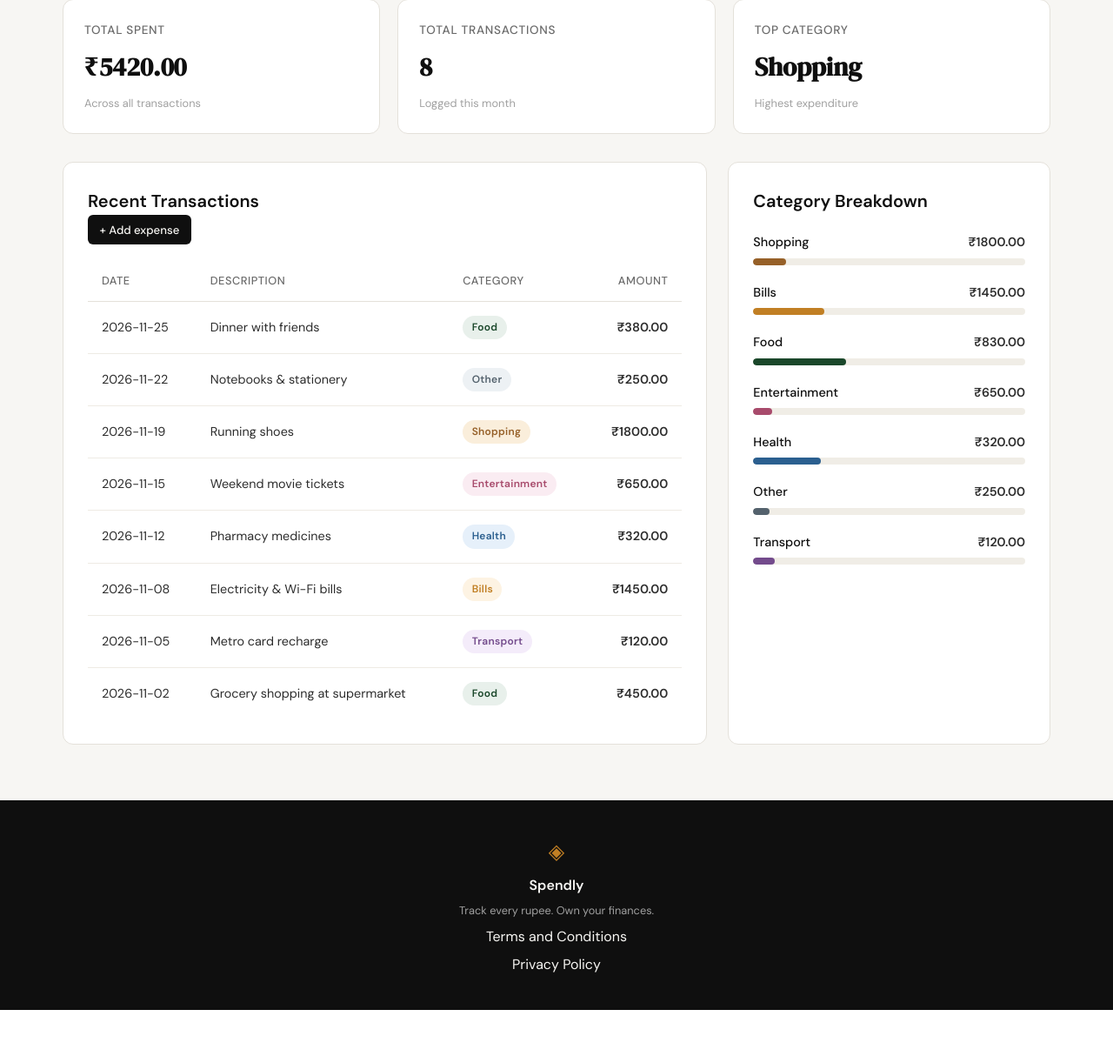
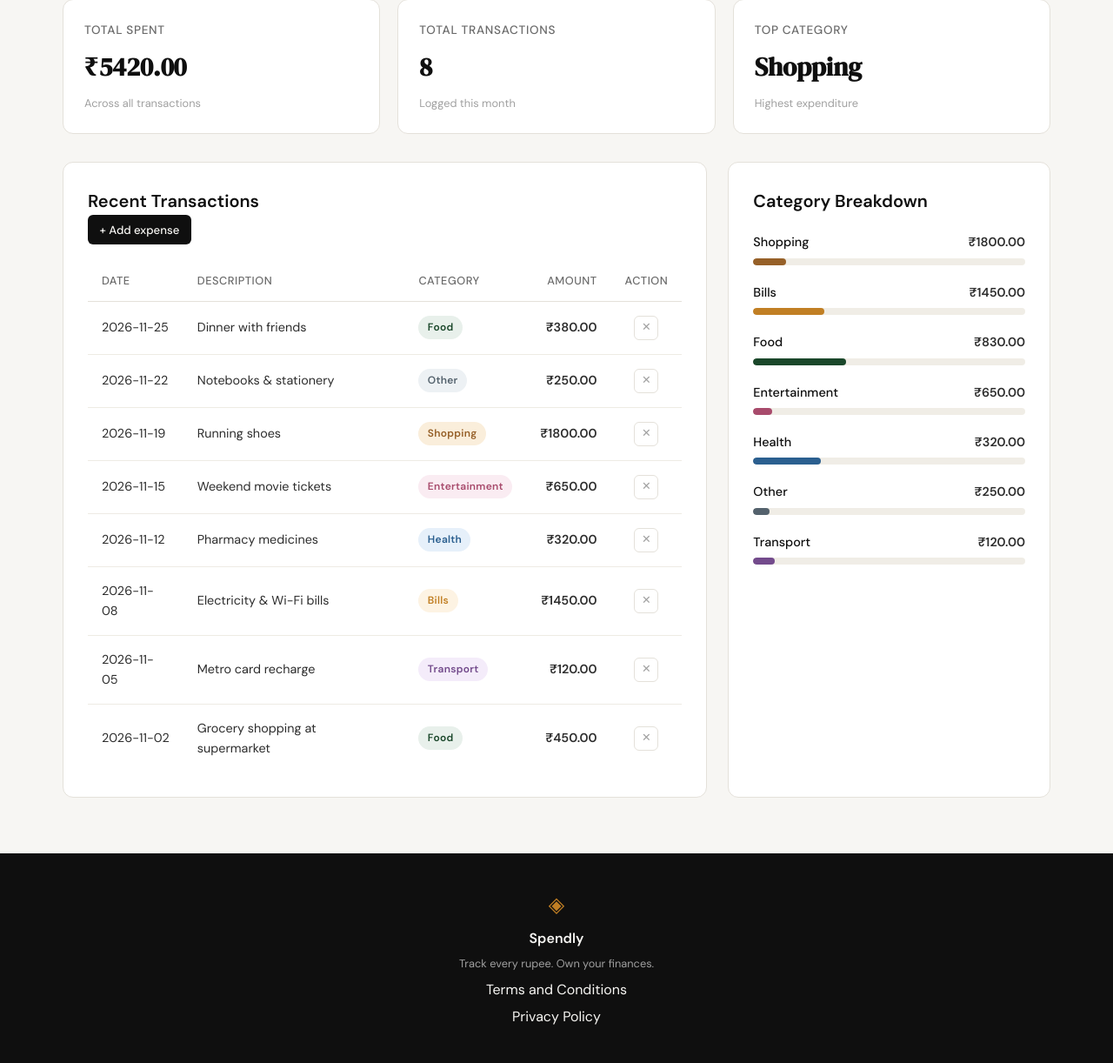
Before and after one commit to Gopal090/Spendly, a Flask app: page /profile in a window 1280 px wide. Shown: the part 292-1514 px from the top of the page at 87% size. Before the commit the page ends 1453 px from the top, so only its background shows below. Run offline with Flask 3, Linux system fonts and the light colour scheme; the visitor is signed in with stand-in values (Sample User, id 1); data comes from the database, SQL or seed files in the repository.

Commit message:
feat: implement delete expense feature with ownership check, UI button, and tests

```diff
--- a/app.py
+++ b/app.py
@@ -12,6 +12,7 @@ from database.db import (
     get_user_stats,
     get_user_category_breakdown,
     add_user_expense,
+    delete_user_expense,
     CATEGORIES,
 )
 
@@ -235,9 +236,19 @@ def edit_expense(id):
     return "Edit expense — coming in Step 8"
 
 
-@app.route("/expenses/<int:id>/delete")
+@app.route("/expenses/<int:id>/delete", methods=["GET", "POST"])
 def delete_expense(id):
-    return "Delete expense — coming in Step 9"
+    user_id = session.get("user_id")
+    if not user_id:
+        return redirect(url_for("login"))
+
+    deleted = delete_user_expense(id, user_id)
+    if deleted:
+        flash("Expense deleted successfully.", "success")
+    else:
+        flash("Expense not found or unauthorized.", "error")
+
+    return redirect(url_for("profile"))
 
 
 if __name__ == "__main__":
--- a/database/db.py
+++ b/database/db.py
@@ -270,3 +270,22 @@ def add_user_expense(user_id, amount, category, date, description=None):
         return cursor.lastrowid
     finally:
         conn.close()
+
+
+def delete_user_expense(expense_id, user_id):
+    """
+    Deletes an expense row matching expense_id and user_id.
+    Ensures users can only delete their own expenses.
+    Returns True if a row was deleted, False otherwise.
+    """
+    conn = get_db()
+    cursor = conn.cursor()
+    try:
+        cursor.execute(
+            "DELETE FROM expenses WHERE id = ? AND user_id = ?",
+            (expense_id, user_id),
+        )
+        conn.commit()
+        return cursor.rowcount > 0
+    finally:
+        conn.close()
--- a/static/css/style.css
+++ b/static/css/style.css
@@ -836,6 +836,39 @@ a { color: inherit; text-decoration: none; }
     background: var(--paper-card);
 }
 
+.th-actions, .tx-actions {
+    text-align: center;
+    width: 60px;
+}
+
+.inline-form {
+    display: inline-block;
+    margin: 0;
+    padding: 0;
+}
+
+.btn-delete {
+    background: transparent;
+    border: 1px solid var(--border);
+    color: var(--ink-faint);
+    border-radius: var(--radius-sm);
+    width: 28px;
+    height: 28px;
+    display: inline-flex;
+    align-items: center;
+    justify-content: center;
+    cursor: pointer;
+    font-size: 0.8rem;
+    line-height: 1;
+    transition: all 0.2s ease;
+}
+
+.btn-delete:hover {
+    background: var(--danger-light);
+    color: var(--danger);
+    border-color: var(--danger);
+}
+
 @media (max-width: 900px) {
     .profile-content-grid {
         grid-template-columns: 1fr;
--- a/templates/profile.html
+++ b/templates/profile.html
@@ -4,6 +4,14 @@
 
 {% block content %}
 <div class="profile-container">
+
+    {% with messages = get_flashed_messages(with_categories=true) %}
+        {% if messages %}
+            {% for category, message in messages %}
+            <div class="{% if category == 'success' %}auth-success{% else %}auth-error{% endif %}">{{ message }}</div>
+            {% endfor %}
+        {% endif %}
+    {% endwith %}
 
     <!-- 1. User Info Card -->
     <div class="user-card">
@@ -51,6 +59,7 @@
                             <th>Description</th>
                             <th>Category</th>
                             <th class="th-amount">Amount</th>
+                            <th class="th-actions">Action</th>
                         </tr>
                     </thead>
                     <tbody>
@@ -62,10 +71,15 @@
                                 <span class="category-badge badge-{{ tx.category|lower }}">{{ tx.category }}</span>
                             </td>
                             <td class="tx-amount">₹{{ "%.2f"|format(tx.amount) }}</td>
+                            <td class="tx-actions">
+                                <form method="post" action="{{ url_for('delete_expense', id=tx.id) }}" class="inline-form" onsubmit="return confirm('Delete this expense?');">
+                                    <button type="submit" class="btn-delete" title="Delete expense" aria-label="Delete expense">✕</button>
+                                </form>
+                            </td>
                         </tr>
                         {% else %}
                         <tr>
-                            <td colspan="4" class="empty-state-cell">
+                            <td colspan="5" class="empty-state-cell">
                                 No transactions logged yet. <a href="{{ url_for('add_expense') }}" class="link-accent">Add your first expense</a>
                             </td>
                         </tr>
```
Also changed, not shown: tests/test_delete_expense.py (added, +97 -0 lines).
